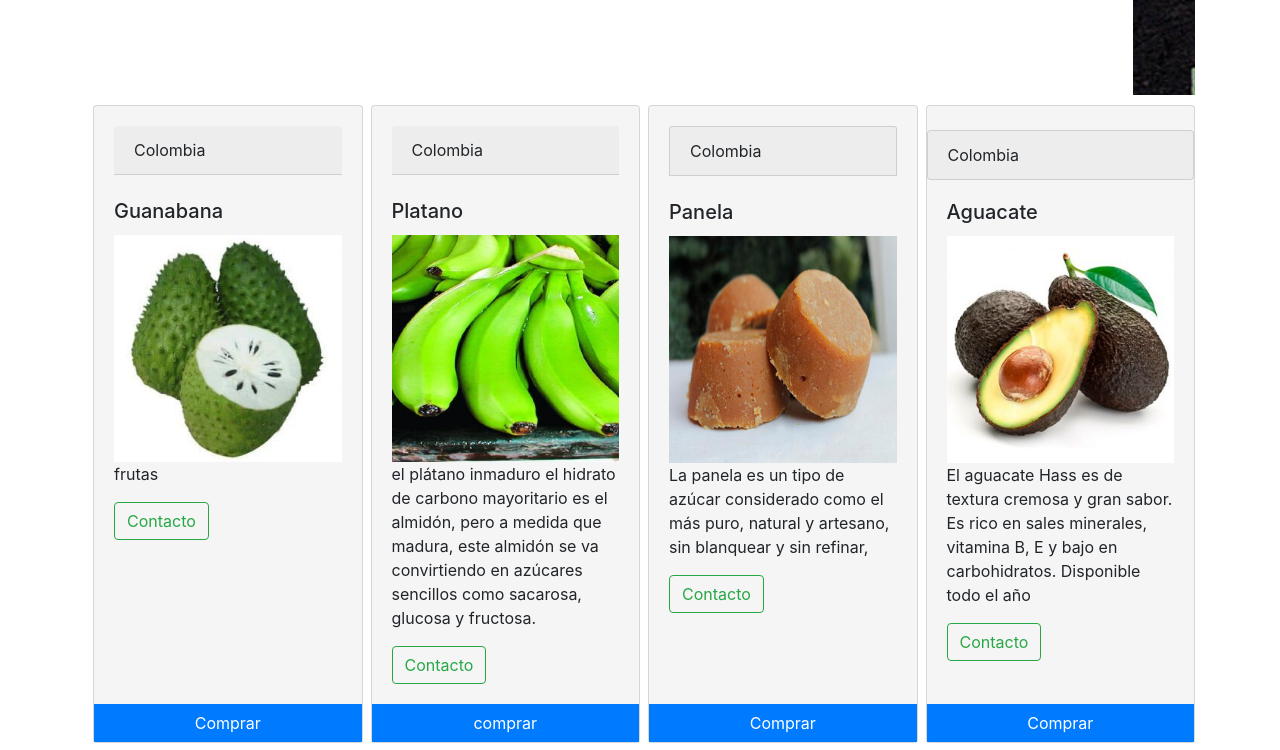
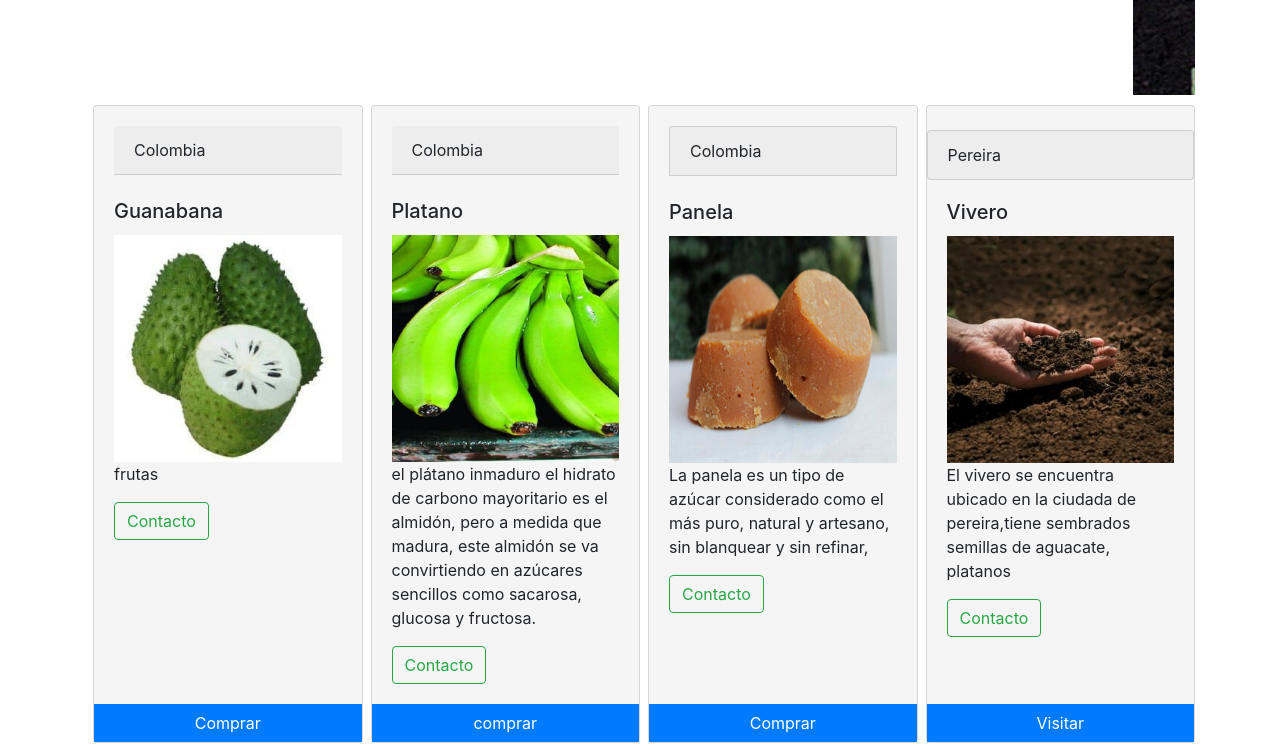
Before and after one commit to juampa03/viverolab, a website: page index.html in a window 1280 px wide. Shown: the part 840-1590 px from the top of the page. Drawn offline with nearby package versions, Linux system fonts and the light colour scheme; a web font is replaced by a local one.

Commit message:
modificacion

```diff
--- a/index.html
+++ b/index.html
@@ -27,11 +27,12 @@
               <li class="nav-item active"><a class="nav-link"  href="./precios.html">Precios</a></li>
                 <li class="nav-item "><a class="nav-link" href="#">Terminos y condiciones</a></li>
                   <li class="nav-item active"><a class="nav-link" href="./contacto.html">Contacto</a></li>
+                  <li class="nav-item active"><a class="nav-link" href="./contacto.html">login</a></li>
         </ul>
       </div>
     </nav>
     <div class="jumbotrom">
-      <h1>field tent</h1>
+      <h1>Vivero</h1>
        </div>
        <div class="container">
          <nav aria-label="breadcrumb">
@@ -108,16 +109,16 @@
          <div class="d-flex flex-wrap flex-row-reverse">
            <div class=" card card-hotel d-flex flex-colum justify-content-between ml-2 "><br>
            <div class=" card card-header">
-             Colombia
+             Pereira
            </div>
             <div class="card-body">
-             <h5 class="card-title" data-toggle="tooltip" data-placemnt="top" title="las primeras reservas cuentan con un curso de baile gratis">Aguacate</h5>
-             <img class="d-block w-100" src="carper/aguacate-300x300.jpg" alt="Segunda slide">
-             <p class="card-text">El aguacate Hass es de textura cremosa y gran sabor. Es rico en sales minerales, vitamina B, E y bajo en carbohidratos. Disponible todo el año</p>
+             <h5 class="card-title" data-toggle="tooltip" data-placemnt="top" title="las primeras reservas cuentan con un curso de baile gratis">Vivero</h5>
+             <img class="d-block w-100" src="carper/sustratos-a-granel-300x300.jpg" alt="Segunda slide">
+             <p class="card-text">El vivero se encuentra ubicado en la ciudada de pereira,tiene sembrados semillas de aguacate, platanos </p>
            <button type="button" class="btn btn-outline-success" data-toggle="modal" data-target="#contacto" id="contactoBtn"> Contacto</button>
           </div>
              <button class="btn btn-primary btn-reserva "data-toggle="popover"data-content="Consulte pronto"   title="Tiene una promocion" >
-              <span class="oi oi-cart"></span> Comprar</button>
+              <span class="oi oi-cart " href="./precios.html"></span> Visitar</button>
           </div>
            <div class=" card card-hotel d-flex flex-colum justify-content-between ml-2 ">
            <div class="card-body">
```
Also changed, not shown: precios.html (+2 -2 lines), carper/sustratos-a-granel-300x300.jpg (added).
